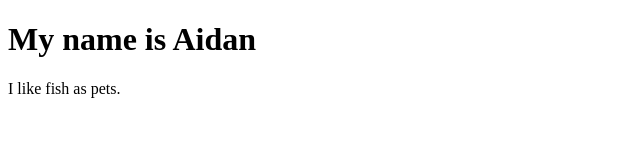
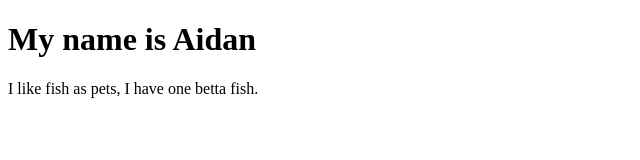
Before and after one commit to AidanCain13/Day6, a plain HTML site: page index.html in a window 1280 px wide. Shown: the whole page, without its empty margins (0-640 px from the left). Drawn offline with Linux system fonts and the light colour scheme.

Commit message:
Update index.html

```diff
--- a/index.html
+++ b/index.html
@@ -6,7 +6,7 @@
 <body>
 
 <h1>My name is Aidan</h1>
-<p>I like fish as pets.</p>
+<p>I like fish as pets, I have one betta fish. </p>
 
 </body>
 </html>
```
